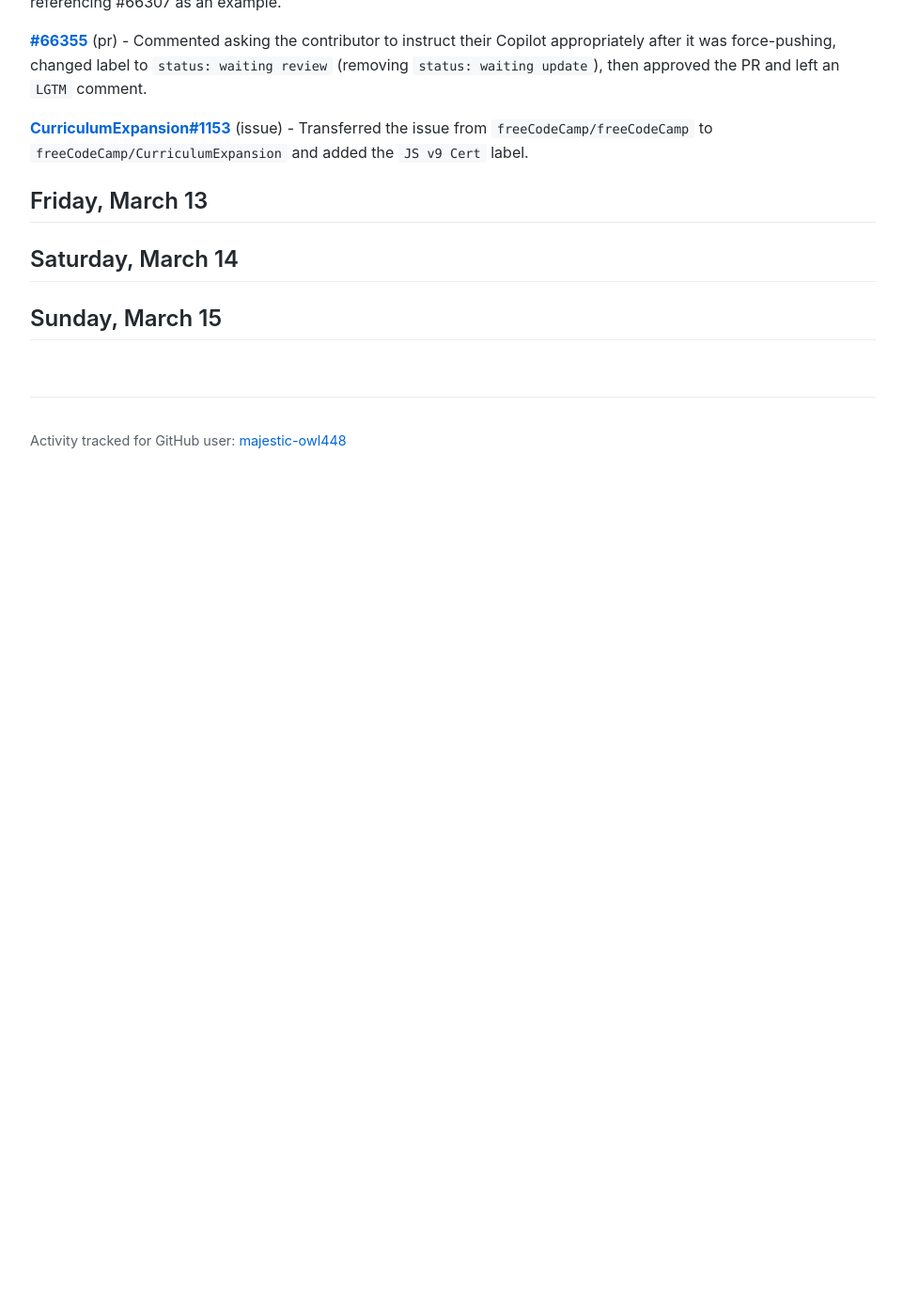
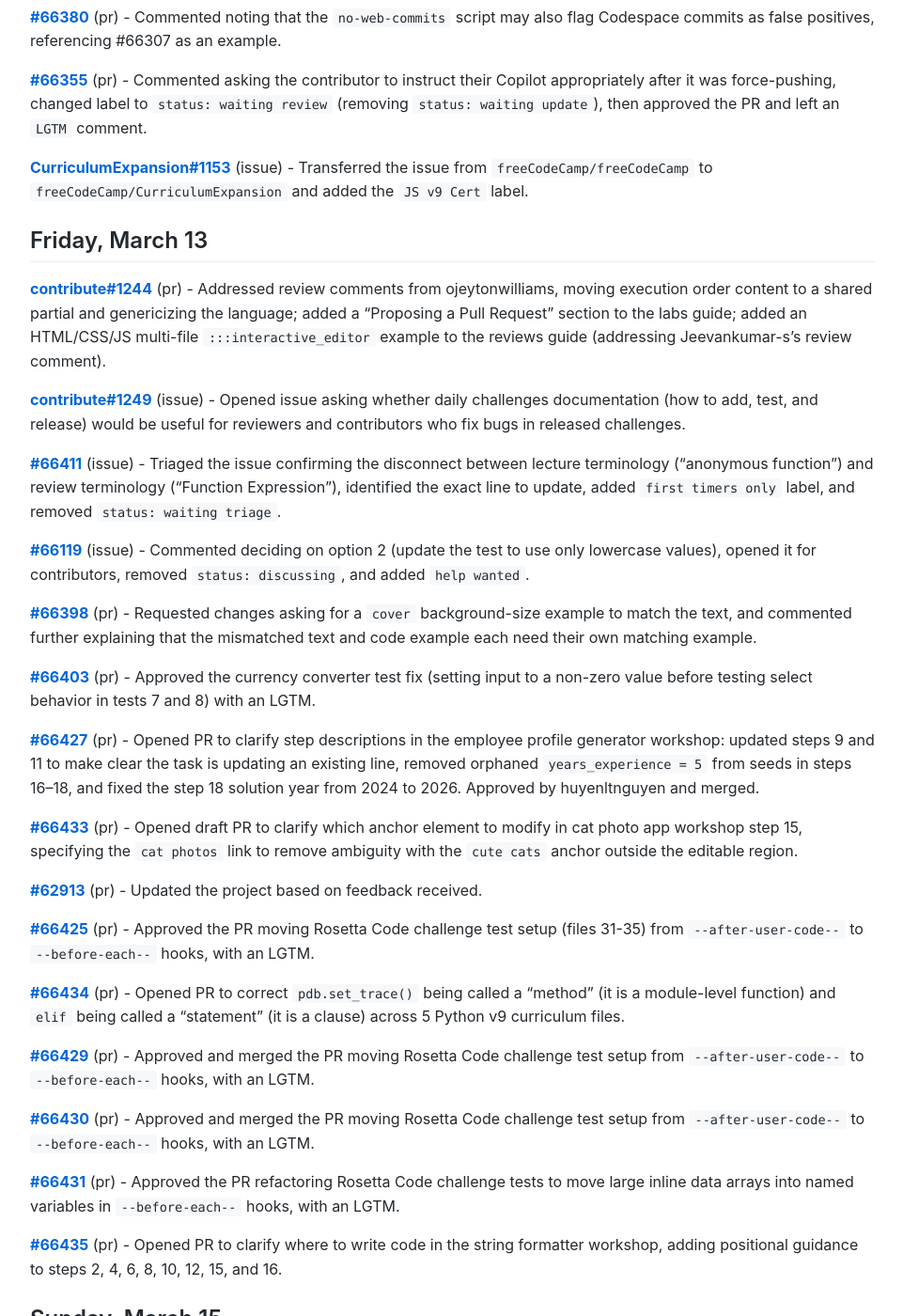
Before and after one commit to majestic-owl448/tracking, a Jekyll site: the page built from activity-2026-03-09.md, in a window 1280 px wide and 1400 px high, scrolled down 4472 px. Shown: the whole window at 94% size, without its empty margins (158-1119 px from the left). Built offline with Jekyll 4.4.1, drawn with Linux system fonts in a browser that asks for light colours; before the commit the page ends 4987 px from its top, so only the background shows below that; some of the changed text lies outside the part shown.

Commit message:
march 13th

```diff
--- a/activity-2026-03-09.md
+++ b/activity-2026-03-09.md
@@ -129,6 +129,8 @@ permalink: /activity-2026-03-09.html
 
 **[#66055](https://github.com/freeCodeCamp/freeCodeCamp/issues/66055)** (issue) - Added #66388 as a sub-issue and closed the issue as completed, with all 12 sub-issues now done.
 
+**[#66398](https://github.com/freeCodeCamp/freeCodeCamp/pull/66398)** (pr) - Commented thanking the contributor and asking them to update the truncated PR title.
+
 **[#66380](https://github.com/freeCodeCamp/freeCodeCamp/pull/66380)** (pr) - Commented noting that the `no-web-commits` script may also flag Codespace commits as false positives, referencing #66307 as an example.
 
 **[#66355](https://github.com/freeCodeCamp/freeCodeCamp/pull/66355)** (pr) - Commented asking the contributor to instruct their Copilot appropriately after it was force-pushing, changed label to `status: waiting review` (removing `status: waiting update`), then approved the PR and left an `LGTM` comment.
@@ -137,6 +139,34 @@ permalink: /activity-2026-03-09.html
 
 ## Friday, March 13
 
-## Saturday, March 14
+**[contribute#1244](https://github.com/freeCodeCamp/contribute/pull/1244)** (pr) - Addressed review comments from ojeytonwilliams, moving execution order content to a shared partial and genericizing the language; added a "Proposing a Pull Request" section to the labs guide; added an HTML/CSS/JS multi-file `:::interactive_editor` example to the reviews guide (addressing Jeevankumar-s's review comment).
+
+**[contribute#1249](https://github.com/freeCodeCamp/contribute/issues/1249)** (issue) - Opened issue asking whether daily challenges documentation (how to add, test, and release) would be useful for reviewers and contributors who fix bugs in released challenges.
+
+**[#66411](https://github.com/freeCodeCamp/freeCodeCamp/issues/66411)** (issue) - Triaged the issue confirming the disconnect between lecture terminology ("anonymous function") and review terminology ("Function Expression"), identified the exact line to update, added `first timers only` label, and removed `status: waiting triage`.
+
+**[#66119](https://github.com/freeCodeCamp/freeCodeCamp/issues/66119)** (issue) - Commented deciding on option 2 (update the test to use only lowercase values), opened it for contributors, removed `status: discussing`, and added `help wanted`.
+
+**[#66398](https://github.com/freeCodeCamp/freeCodeCamp/pull/66398)** (pr) - Requested changes asking for a `cover` background-size example to match the text, and commented further explaining that the mismatched text and code example each need their own matching example.
+
+**[#66403](https://github.com/freeCodeCamp/freeCodeCamp/pull/66403)** (pr) - Approved the currency converter test fix (setting input to a non-zero value before testing select behavior in tests 7 and 8) with an LGTM.
+
+**[#66427](https://github.com/freeCodeCamp/freeCodeCamp/pull/66427)** (pr) - Opened PR to clarify step descriptions in the employee profile generator workshop: updated steps 9 and 11 to make clear the task is updating an existing line, removed orphaned `years_experience = 5` from seeds in steps 16–18, and fixed the step 18 solution year from 2024 to 2026. Approved by huyenltnguyen and merged.
+
+**[#66433](https://github.com/freeCodeCamp/freeCodeCamp/pull/66433)** (pr) - Opened draft PR to clarify which anchor element to modify in cat photo app workshop step 15, specifying the `cat photos` link to remove ambiguity with the `cute cats` anchor outside the editable region.
+
+**[#62913](https://github.com/freeCodeCamp/freeCodeCamp/pull/62913)** (pr) - Updated the project based on feedback received.
+
+**[#66425](https://github.com/freeCodeCamp/freeCodeCamp/pull/66425)** (pr) - Approved the PR moving Rosetta Code challenge test setup (files 31-35) from `--after-user-code--` to `--before-each--` hooks, with an LGTM.
+
+**[#66434](https://github.com/freeCodeCamp/freeCodeCamp/pull/66434)** (pr) - Opened PR to correct `pdb.set_trace()` being called a "method" (it is a module-level function) and `elif` being called a "statement" (it is a clause) across 5 Python v9 curriculum files.
+
+**[#66429](https://github.com/freeCodeCamp/freeCodeCamp/pull/66429)** (pr) - Approved and merged the PR moving Rosetta Code challenge test setup from `--after-user-code--` to `--before-each--` hooks, with an LGTM.
+
+**[#66430](https://github.com/freeCodeCamp/freeCodeCamp/pull/66430)** (pr) - Approved and merged the PR moving Rosetta Code challenge test setup from `--after-user-code--` to `--before-each--` hooks, with an LGTM.
+
+**[#66431](https://github.com/freeCodeCamp/freeCodeCamp/pull/66431)** (pr) - Approved the PR refactoring Rosetta Code challenge tests to move large inline data arrays into named variables in `--before-each--` hooks, with an LGTM.
+
+**[#66435](https://github.com/freeCodeCamp/freeCodeCamp/pull/66435)** (pr) - Opened PR to clarify where to write code in the string formatter workshop, adding positional guidance to steps 2, 4, 6, 8, 10, 12, 15, and 16.
 
 ## Sunday, March 15
```
